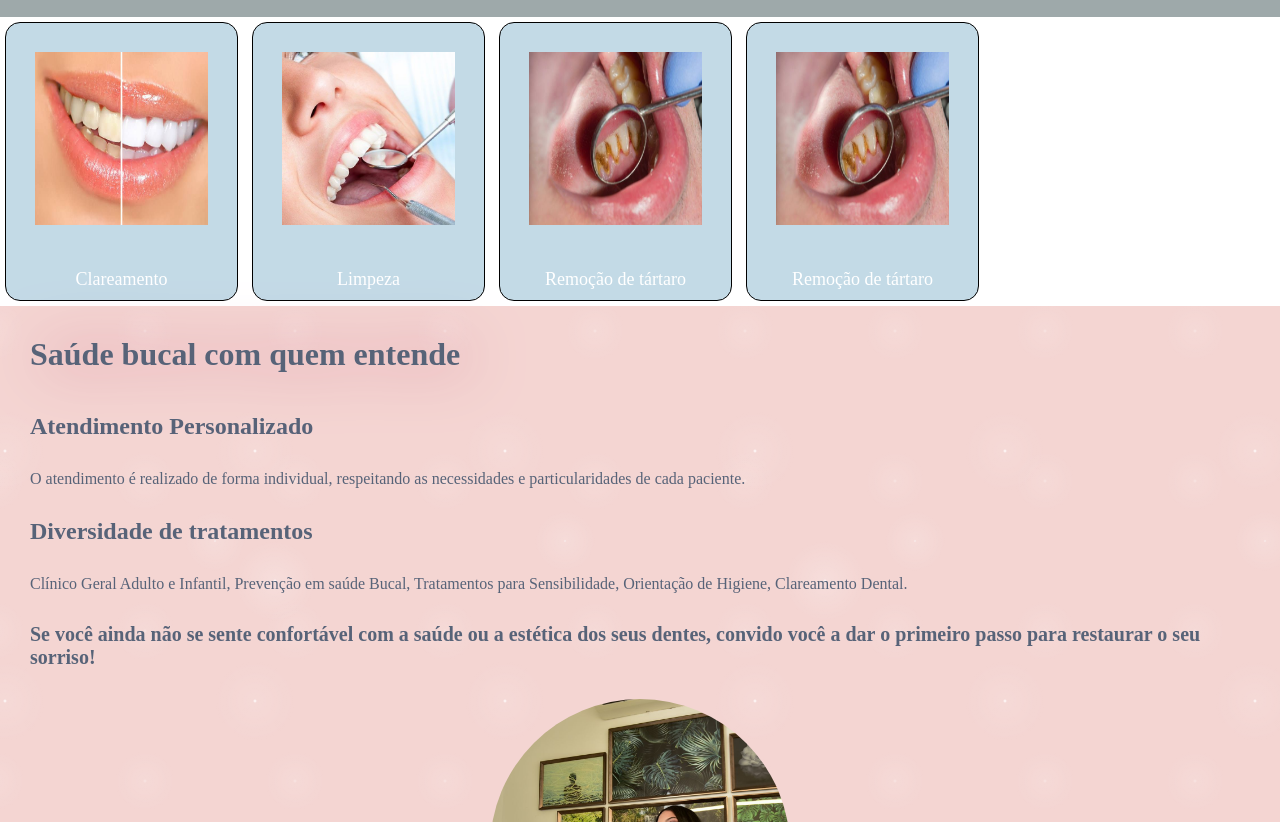
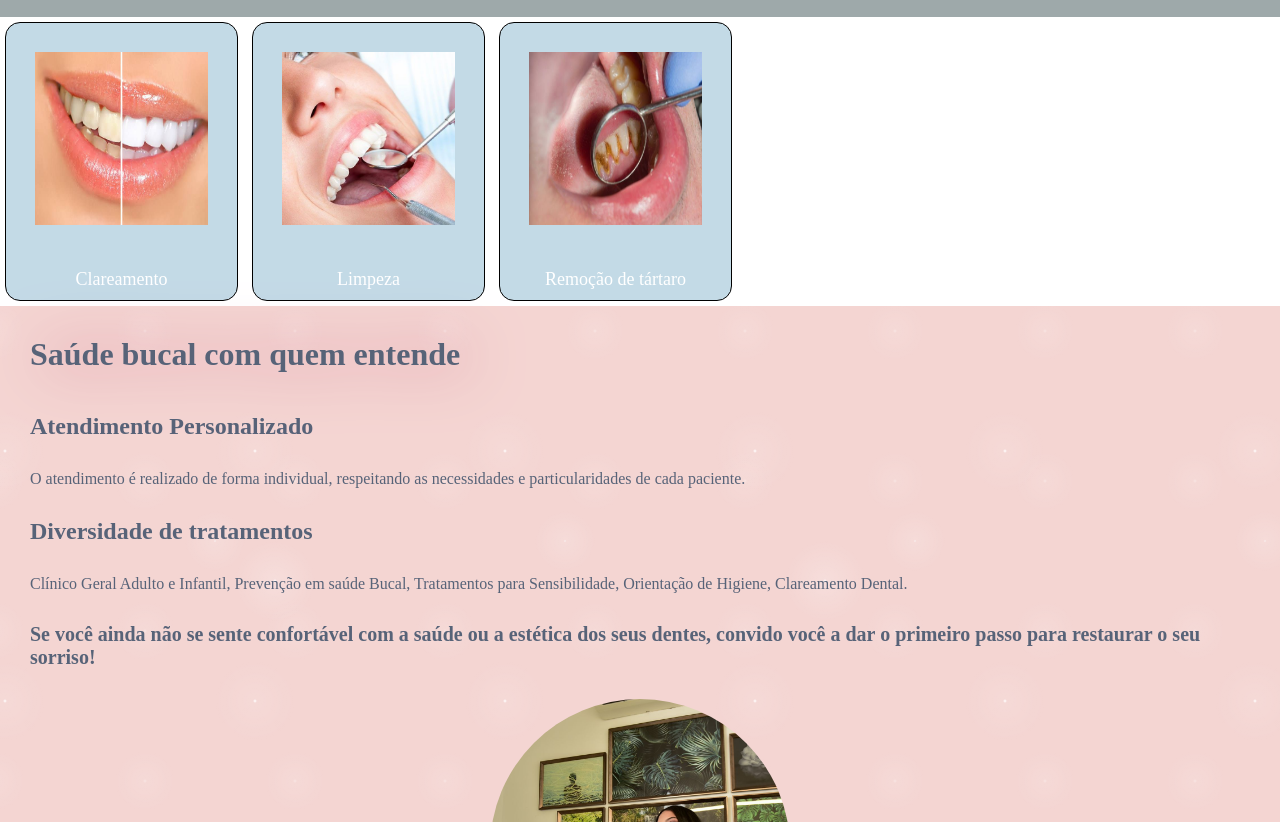
Before and after one commit to d4nielantoni/Giovanna-Cecilia, a plain HTML site: page index.html in a window 1280 px wide. Shown: the part 1250-2072 px from the top of the page. Drawn offline with Linux system fonts and the light colour scheme; a web font is replaced by a local one.

Commit message:
removendo imagem

```diff
--- a/index.html
+++ b/index.html
@@ -59,10 +59,7 @@
   <div class="descricao">Remoção de tártaro</div>
 </div>
 
-<div class="galeria">
-  <img src="./assets/img/tartaro.jpeg" alt="">
-  <div class="descricao">Remoção de tártaro</div>
-</div>
+
 
 <!-- <div class="galeria">
   <img src="./assets/img/tartaro.jpeg" alt="">
```
